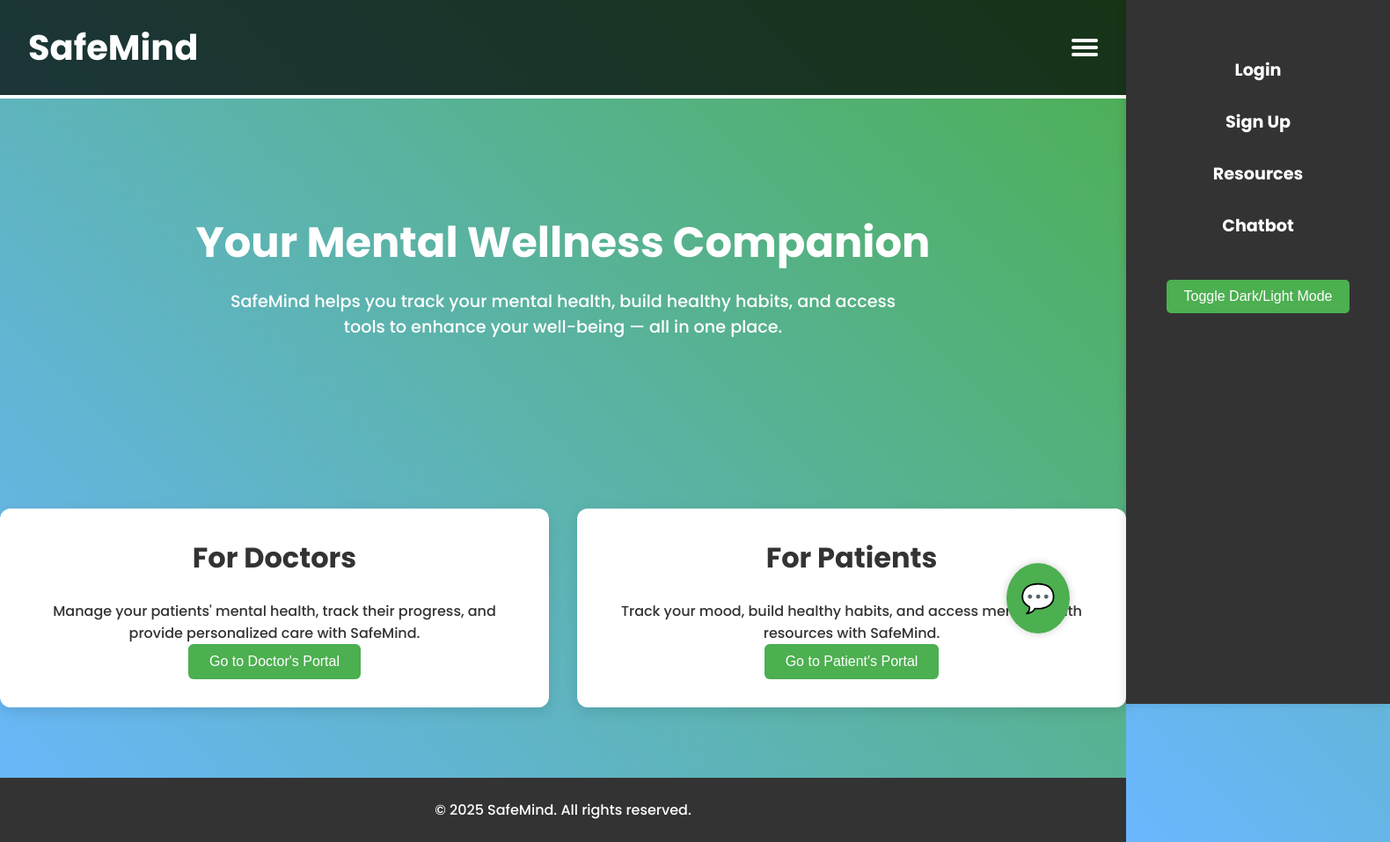
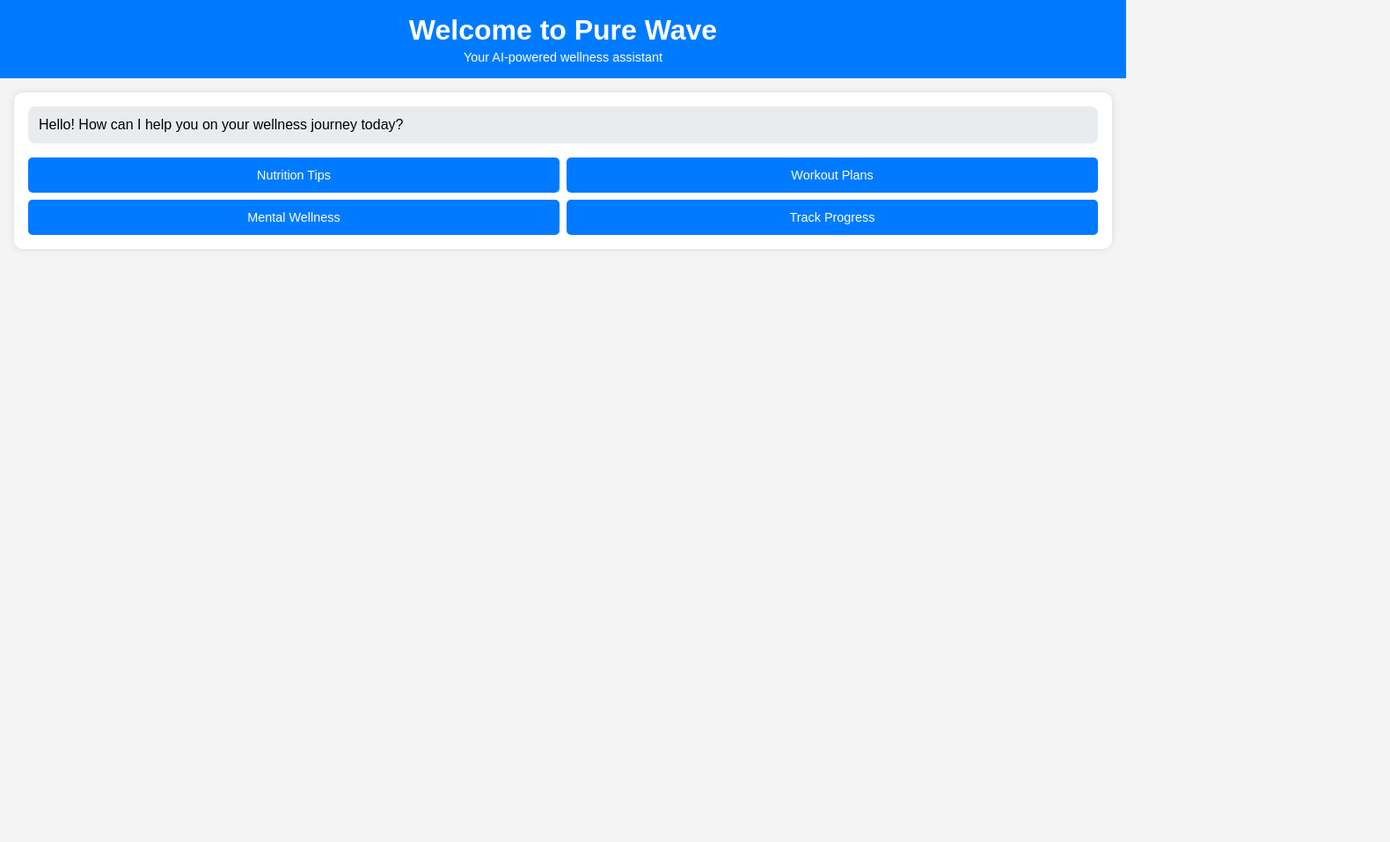
Before and after one commit to DevTalix/mental-health-app, a website: page public/index.html in a window 1280 px wide. Shown: the whole page at 88% size, 1580 px wide, since content can reach past the window. After the commit the page ends 800 px from the top, so only its background shows below. Drawn offline with Linux system fonts and the light colour scheme.

```diff
--- a/public/index.html
+++ b/public/index.html
@@ -3,296 +3,107 @@
   <head>
     <meta charset="UTF-8" />
     <meta name="viewport" content="width=device-width, initial-scale=1.0" />
-  <title>SafeMind | Home</title>
-  <link href="https://fonts.googleapis.com/css2?family=Poppins:wght@300;500;700&display=swap" rel="stylesheet">
+    <title>Homepage</title>
     <style>
-    :root {
-      --light-bg: linear-gradient(45deg, #6ab7ff, #4caf50);
-      --light-text: #fff;
-      --dark-bg: #121212;
-      --dark-text: #f1f1f1;
-      --menu-bg-light: #333;
-      --menu-bg-dark: #1f1f1f;
+      * {
+        margin: 0;
+        padding: 0;
+        box-sizing: border-box;
       }
 
-    body {
-      background: var(--light-bg);
-      color: var(--light-text);
-      font-family: 'Poppins', sans-serif;
-      transition: background 0.3s ease, color 0.3s ease;
-    }
-
-    body.dark-mode {
-      background: var(--dark-bg);
-      color: var(--dark-text);
-    }
-
-    * {
-      box-sizing: border-box;
-      margin: 0;
-      padding: 0;
+      html, body {
+        width: 100%;
+        max-width: 100vw;
+        overflow-x: hidden;
+        font-family: Arial, sans-serif;
+        background-color: #f4f4f4;
       }
 
       header {
-      align-items: center;
-      background: rgba(0, 0, 0, 0.7);
-      border-bottom: 4px solid #fff;
-      display: flex;
-      justify-content: space-between;
-      padding: 1.5rem 2rem;
-      position: sticky;
-      top: 0;
-      z-index: 100;
+        background-color: #007bff;
+        color: white;
+        padding: 1rem 0;
+        text-align: center;
       }
 
       header h1 {
-      color: #fff;
-      font-size: 2.5rem;
-      margin: 0;
+        margin-bottom: 0.25rem;
       }
 
-    .hamburger-menu {
-      display: flex;
-      flex-direction: column;
-      justify-content: space-between;
-      width: 30px;
-      height: 20px;
-      cursor: pointer;
-      z-index: 110;
+      header p {
+        font-size: 0.9rem;
       }
 
-    .hamburger-menu div {
-      background: #fff;
-      height: 4px;
-      border-radius: 5px;
+      main {
         width: 100%;
+        max-width: 100%;
+        padding: 1rem;
       }
 
-    .menu {
-      position: absolute;
-      top: 0;
-      right: -300px;
-      width: 300px;
-      height: 100vh;
-      background: var(--menu-bg-light);
-      color: white;
-      transition: all 0.3s ease;
-      padding-top: 50px;
-      box-shadow: -2px 0px 10px rgba(0, 0, 0, 0.1);
-      z-index: 1000;
-    }
-
-    body.dark-mode .menu {
-      background: var(--menu-bg-dark);
-    }
-
-    .menu.open {
-      right: 0;
-    }
-
-    .menu a {
-      color: white;
-      text-decoration: none;
-      padding: 15px;
-      display: block;
-      font-size: 1.2rem;
-      text-align: center;
-      font-weight: bold;
-    }
-
-    .menu a:hover {
-      background: #555;
-    }
-
-    .theme-toggle {
-      margin: 2rem auto;
-      padding: 10px 20px;
-      display: block;
-      border: none;
-      border-radius: 5px;
-      background: #4caf50;
-      color: white;
-      font-size: 1rem;
-      cursor: pointer;
-      transition: background 0.3s ease;
-    }
-
-    .theme-toggle:hover {
-      background: #388e3c;
-    }
-
-    .hero {
-      text-align: center;
-      padding: 8rem 2rem;
-    }
-
-    .hero h2 {
-      font-size: 3rem;
+      section {
+        background-color: white;
+        border-radius: 10px;
+        box-shadow: 0 0 8px rgba(0, 0, 0, 0.1);
+        padding: 1rem;
         margin-bottom: 1rem;
       }
 
-    .hero p {
-      font-size: 1.2rem;
-      max-width: 800px;
-      margin: auto;
+      .chat-box {
+        background-color: #e9ecef;
+        padding: 0.75rem;
+        border-radius: 8px;
+        margin-bottom: 1rem;
+        font-size: 1rem;
       }
 
-    .user-segment {
+      .response-buttons {
         display: flex;
         flex-wrap: wrap;
-      gap: 2rem;
-      justify-content: space-around;
-      margin-top: 4rem;
+        gap: 0.5rem;
+        justify-content: center;
       }
 
-    .user-segment .cta {
-      background: #fff;
-      color: #333;
-      border-radius: 12px;
-      box-shadow: 0 5px 15px rgba(0, 0, 0, 0.1);
-      flex: 1 1 300px;
-      padding: 2rem 2.5rem;
-      text-align: center;
-      transition: transform 0.3s ease;
+      .response-buttons button {
+        flex: 1 1 45%;
+        padding: 0.75rem;
+        font-size: 0.9rem;
+        background-color: #007bff;
+        color: white;
+        border: none;
+        border-radius: 5px;
+        cursor: pointer;
+        transition: background-color 0.3s ease;
+        min-width: 120px;
       }
 
-    .user-segment .cta:hover {
-      background-color: #f0f0f0;
-      transform: translateY(-10px);
+      .response-buttons button:hover {
+        background-color: #0056b3;
       }
 
-    .cta h3 {
-      font-size: 2rem;
-      margin-bottom: 1.5rem;
-    }
-
-    .cta button {
-      background: #4caf50;
-      color: #fff;
-      border: none;
-      border-radius: 6px;
-      font-size: 1rem;
-      padding: 0.7rem 1.5rem;
-      cursor: pointer;
-      transition: background 0.3s ease;
-    }
-
-    .cta button:hover {
-      background: #388e3c;
-    }
-
-    footer {
-      background: #333;
-      color: white;
-      margin-top: 5rem;
-      padding: 1.5rem;
-      text-align: center;
-    }
-
-    #chatbot-btn {
-      position: fixed;
-      bottom: 10%;
-      right: 5%;
-      background: #4caf50;
-      border-radius: 50%;
-      color: white;
-      font-size: 2rem;
-      padding: 1rem;
-      box-shadow: 0px 0px 10px rgba(0, 0, 0, 0.2);
-      cursor: pointer;
-      transition: transform 0.3s ease;
-    }
-
-    #chatbot-btn:hover {
-      transform: scale(1.1);
-    }
-
-    @media (max-width: 768px) {
-      header {
-        flex-direction: column;
-        align-items: flex-start;
-      }
-
-      header h1 {
-        font-size: 2rem;
-      }
-
-      .hero {
-        padding: 6rem 2rem;
-      }
-
-      .user-segment {
-        flex-direction: column;
-        align-items: center;
-      }
-
-      .user-segment .cta {
-        margin-bottom: 1.5rem;
+      @media (max-width: 480px) {
+        .response-buttons button {
+          flex: 1 1 100%;
         }
       }
     </style>
   </head>
-
   <body>
     <header>
-    <h1>SafeMind</h1>
-    <div class="hamburger-menu" onclick="toggleMenu()">
-      <div></div>
-      <div></div>
-      <div></div>
+      <h1>Welcome to Pure Wave</h1>
+      <p>Your AI-powered wellness assistant</p>
+    </header>
+    <main>
+      <section>
+        <div class="chat-box">
+          Hello! How can I help you on your wellness journey today?
         </div>
-  </header>
-
-  <div class="menu" id="menu">
-    <a href="login.html">Login</a>
-    <a href="signup.html">Sign Up</a>
-    <a href="resources.html">Resources</a>
-    <a href="chat.html">Chatbot</a>
-    <button class="theme-toggle" onclick="toggleTheme()">Toggle Dark/Light Mode</button>
-  </div>
-
-  <section class="hero">
-    <h2>Your Mental Wellness Companion</h2>
-    <p>SafeMind helps you track your mental health, build healthy habits, and access tools to enhance your well-being — all in one place.</p>
-  </section>
-
-  <section class="user-segment">
-    <div class="cta">
-      <h3>For Doctors</h3>
-      <p>Manage your patients' mental health, track their progress, and provide personalized care with SafeMind.</p>
-      <button onclick="window.location.href='login.html'">Go to Doctor's Portal</button>
-    </div>
-    <div class="cta">
-      <h3>For Patients</h3>
-      <p>Track your mood, build healthy habits, and access mental health resources with SafeMind.</p>
-      <button onclick="window.location.href='login.html'">Go to Patient's Portal</button>
+        <div class="response-buttons">
+          <button>Nutrition Tips</button>
+          <button>Workout Plans</button>
+          <button>Mental Wellness</button>
+          <button>Track Progress</button>
         </div>
       </section>
-
-  <footer>
-    <p>&copy; 2025 SafeMind. All rights reserved.</p>
-  </footer>
-
-  <div id="chatbot-btn" onclick="window.location.href='chat.html'">
-    💬
-  </div>
-
-  <script>
-    function toggleMenu() {
-      document.getElementById('menu').classList.toggle('open');
-    }
-
-    document.addEventListener('click', function (event) {
-      const menu = document.getElementById('menu');
-      const hamburgerMenu = document.querySelector('.hamburger-menu');
-      if (!menu.contains(event.target) && !hamburgerMenu.contains(event.target)) {
-        menu.classList.remove('open');
-      }
-    });
-
-    function toggleTheme() {
-      document.body.classList.toggle('dark-mode');
-    }
-  </script>
+    </main>
   </body>
 </html>
```
Lines whose indentation alone changed are shown as unchanged.
